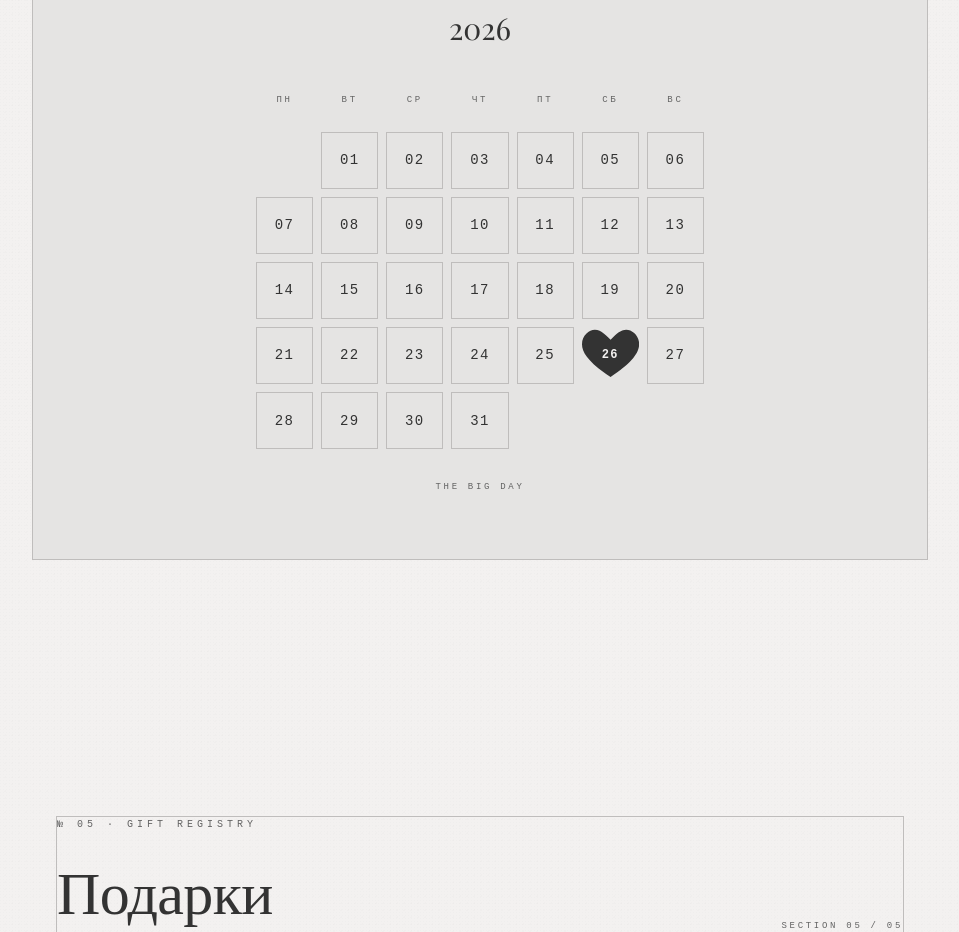
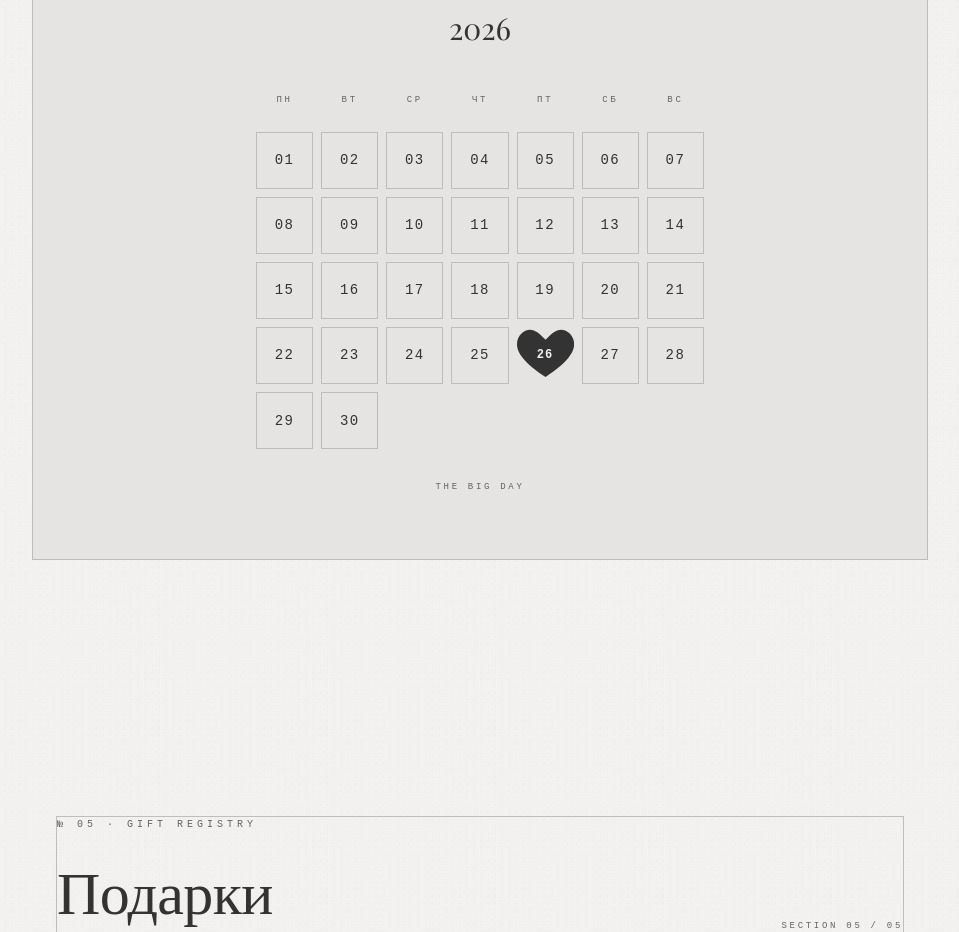
Before and after one commit to pakhlavonKh/aleksandra-fahad, a React (Vite) app: page / in a window 1280 px wide. Shown: the part 7060-7992 px from the top of the page, without its empty margins (160-1119 px from the left). Built offline with nearby package versions, Linux system fonts and the light colour scheme.

Commit message:
calendar fix

```diff
--- a/src/routes/index.tsx
+++ b/src/routes/index.tsx
@@ -758,9 +758,8 @@ function CountdownAndCalendar() {
     return () => clearInterval(timer);
   }, []);
 
-  const weddingDate = new Date("2026-06-26");
-  const daysInMonth = new Date(2026, 5, 0).getDate();
-  const firstDayOfMonth = new Date(2026, 5, 1).getDay();
+  const daysInMonth = new Date(2026, 6, 0).getDate();
+  const firstDayOfMonth = (new Date(2026, 5, 1).getDay() + 6) % 7;
   const calendarDays = Array.from({ length: daysInMonth }, (_, i) => i + 1);
 
   return (
```
